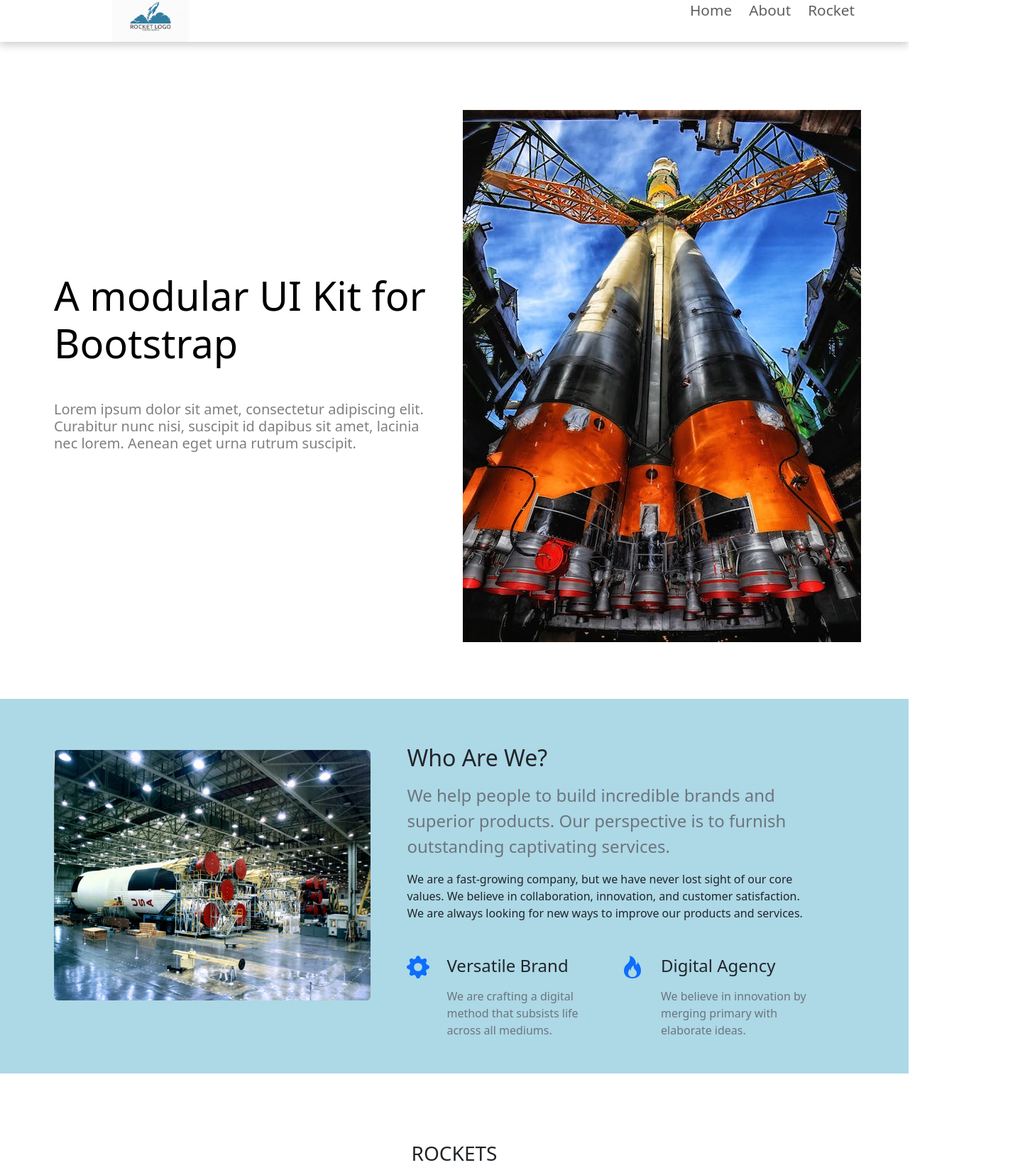
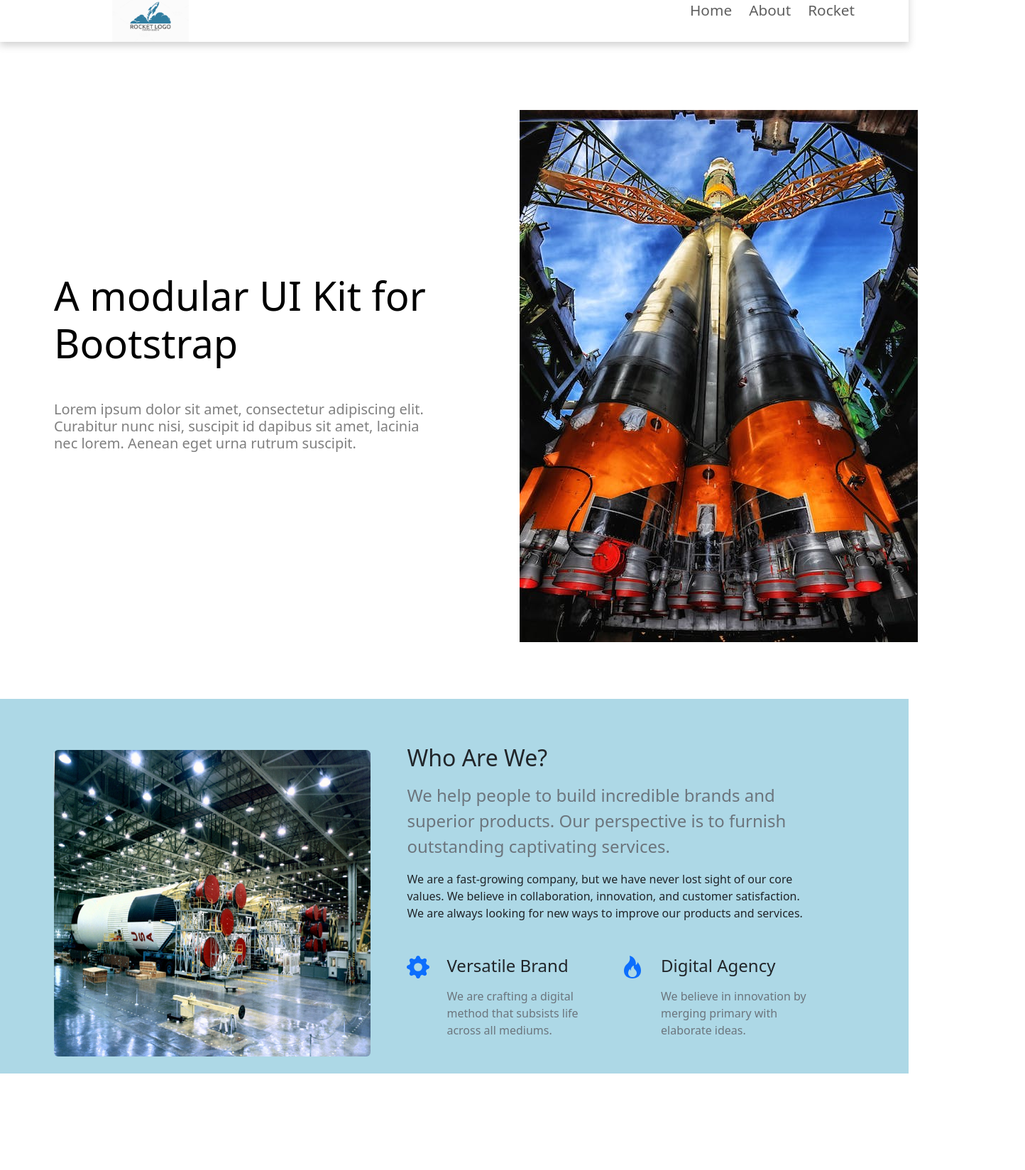
Before and after one commit to Nasa-ria/Nasaria-Mumuni-Frontend-Developer, a React (Create React App) app in the folder ui/: page / in a window 1280 px wide. Shown: the part 21-1670 px from the top of the page at 71% size, 1444 px wide, since content can reach past the window. Built offline with nearby package versions, Linux system fonts and the light colour scheme; no server answers.

Commit message:
media query for all screen sizes to improve reponsiveness

```diff
--- a/ui/src/components/Home.jsx
+++ b/ui/src/components/Home.jsx
@@ -14,45 +14,45 @@ function Home() {
 
 
       {/* banner */}
-     <section className=" mt-5 " >
-        <div className="container pb-5">
-          <div className="row py-5 align-items-center ">
+     <section className="   mt-5 " >
+        <div className=" banner container pb-5">
+          <div className=" bannerbody row py-5 align-items-center ">
             <div className="col-lg-6 ">
               <h5 className="display-4 mb-4 font-weight-bold text-black">A modular UI Kit for Bootstrap</h5>
-              <p className="h5 aa mb-4 pb-3 text-black-50 mt-5">Lorem ipsum dolor sit amet, consectetur adipiscing elit. Curabitur nunc nisi, suscipit id dapibus sit amet, lacinia nec lorem. Aenean eget urna rutrum suscipit.</p>
+              <p className=" bannertext h5 aa mb-4 pb-3 text-black-50 mt-5">Lorem ipsum dolor sit amet, consectetur adipiscing elit. Curabitur nunc nisi, suscipit id dapibus sit amet, lacinia nec lorem. Aenean eget urna rutrum suscipit.</p>
               {/* <h3 className="text-black mb-6">5.20$</h3> */}
 
             </div>
-            <div className="col-6 .col-sm-4.col-lg-8text-lg-rigt text-center mt-5 mt-lg-0">
-              <div className="banner-phoneimage"> <img src={rocket} /> </div>
+            <div className=" imgb col-6 .col-sm-4.col-lg-8text-lg-rigt text-center mt-5 mt-lg-0">
+              <div className="banner-phoneimage "> <img src={rocket} /> </div>
             </div>
           </div>
        </div>
       </section>
 
       {/* About us section */}
-      <div style={{width:"100%", backgroundColor:"lightblue",height:"33em"}}>
-      <section className=""  id="about">
-        <div className=" container ">
+      <div className="about"style={{width:"100%", backgroundColor:"lightblue",height:"33em"}}>
+      <section className="about"  id="about">
+        <div className=" container aboutcontainer ">
           <div className="row gy-3 w-100 pt-5">
             <div className="col-12 col-lg-6 col-xl-5  my-4">
-              <img className="img-fluid rounded" loading="lazy" src={aboutimg} style={{ width: "77em" }} alt="About 1" />
+              <img className="img-fluid rounded abtimg" loading="lazy" src={aboutimg} style={{ width: "77em" }} alt="About 1" />
             </div>
             <div className="col-12 col-lg-6 col-xl-7">
               <div className="row justify-content-xl-center">
                 <div className="col-12 col-xl-11">
-                  <h2 className="mb-3">Who Are We?</h2>
+                  <h2 className="mb-3 textstart">Who Are We?</h2>
                   <p className="lead fs-4 text-secondary mb-3">We help people to build incredible brands and superior products. Our perspective is to furnish outstanding captivating services.</p>
-                  <p className="mb-5">We are a fast-growing company, but we have never lost sight of our core values. We believe in collaboration, innovation, and customer satisfaction. We are always looking for new ways to improve our products and services.</p>
+                  <p className="mb-5 ">We are a fast-growing company, but we have never lost sight of our core values. We believe in collaboration, innovation, and customer satisfaction. We are always looking for new ways to improve our products and services.</p>
                   <div className="row gy-4 gy-md-0 gx-xxl-5X">
-                    <div className="col-12 col-md-6">
+                    <div className="col-12 col-md-6 ">
                       <div className="d-flex">
                         <div className="me-4 text-primary">
                           <svg xmlns="http://www.w3.org/2000/svg" width="32" height="32" fill="currentColor" className="bi bi-gear-fill" viewBox="0 0 16 16">
                             <path d="M9.405 1.05c-.413-1.4-2.397-1.4-2.81 0l-.1.34a1.464 1.464 0 0 1-2.105.872l-.31-.17c-1.283-.698-2.686.705-1.987 1.987l.169.311c.446.82.023 1.841-.872 2.105l-.34.1c-1.4.413-1.4 2.397 0 2.81l.34.1a1.464 1.464 0 0 1 .872 2.105l-.17.31c-.698 1.283.705 2.686 1.987 1.987l.311-.169a1.464 1.464 0 0 1 2.105.872l.1.34c.413 1.4 2.397 1.4 2.81 0l.1-.34a1.464 1.464 0 0 1 2.105-.872l.31.17c1.283.698 2.686-.705 1.987-1.987l-.169-.311a1.464 1.464 0 0 1 .872-2.105l.34-.1c1.4-.413 1.4-2.397 0-2.81l-.34-.1a1.464 1.464 0 0 1-.872-2.105l.17-.31c.698-1.283-.705-2.686-1.987-1.987l-.311.169a1.464 1.464 0 0 1-2.105-.872l-.1-.34zM8 10.93a2.929 2.929 0 1 1 0-5.86 2.929 2.929 0 0 1 0 5.858z" />
                           </svg>
                         </div>
-                        <div>
+                        <div className="abtV">
                           <h2 className="h4 mb-3">Versatile Brand</h2>
                           <p className="text-secondary mb-0">We are crafting a digital method that subsists life across all mediums.</p>
                         </div>
@@ -81,7 +81,7 @@ function Home() {
         </div>
 
       {/* rocket lit */}
-      <section className=" mt-5 " >
+      <section className=" rocketlist mt-5 " >
         <div className="container pb-5">
         <RocketList />
        </div>
--- a/ui/src/components/RocketCard.jsx
+++ b/ui/src/components/RocketCard.jsx
@@ -22,7 +22,7 @@ function RocketCard(props) {
 
     return (
         <>
-         <Col xs={12} lg={4} className="pb-2">
+         <Col xs={12} lg={4} className=" rocketlist pb-2">
 
          <Card >
       <Card.Body>
--- a/ui/src/components/RocketList.jsx
+++ b/ui/src/components/RocketList.jsx
@@ -90,9 +90,9 @@ function RocketList() {
     <>
       {/* search */}
       <Row>
-        <Col>
-        <h3 className="text-center mt-5" id="rocket">ROCKETS</h3>
-          <InputGroup className="mb-3">
+        <Col className="rockettitle">
+        <h3 className=" text-center mt-5" id="rocket">ROCKETS</h3>
+          <InputGroup className="search mb-3">
             <Form.Control
               placeholder="search by name,country or company"
               value={searchQuery} onChange={(e) => setSearchQuery(e.target.value)}
--- a/ui/src/components/Style.css
+++ b/ui/src/components/Style.css
@@ -74,10 +74,7 @@
     display: flex;
 
 }
-/* .logo{
-    order: 1;
-    /* font-size: 2.3rem; */
-/* } */
+
 .menu-items li{
     list-style: none;
     margin-left: 1.5rem;
@@ -165,6 +162,7 @@
         margin-bottom: 1.8rem;
         font-size: 1.1rem;
         font-weight: 500;
+        margin-right: 30px;
     }
     .logo{
         position: absolute;
@@ -189,17 +187,105 @@
     .navbar-container input[type="checkbox"]:checked ~ .logo{
         display: none;
     }
+
+}
+/* small screen mobile*/
+@media only screen and (min-width:320px){
+    /* *{} */
+
+    .bannerbody{
+    display: flex;
+    flex-direction: column;
+    flex-wrap: wrap;
+    }
+   .imgb{
+    width: 19em;
+    overflow-x: hidden;
+   margin-left: -12px;
+}
+.rockettitle{
+    margin-top:65em ;
+}
+.abtimg{
+    height: 27em;
+}
+}
+@media only screen and (min-width:375px){
+    .imgb{
+        width: 23em;
+        overflow-x: hidden;
+       margin-left: -12px;
+    }
 }
 
+@media only screen and (min-width:375px){
+    .imgb{
+        width: 24em;
+        overflow-x: hidden;
+       margin-left: -12px;
+    }
+}
 
+.rockettitle{
+    margin-top:36em ;
+}
 
-/*  small device(portrait tablet and large phones  600px and up */
-@media only screen and (min-width:600px) and (max-width:768px){
+@media only screen and (min-width:768px){
+    .navbar-container input[type="checkbox"]:checked ~ .logo{
+        display: none;
+    }
+    .imgb{
+        width: 54em;
+        overflow-x: hidden;
+       margin-left: -60px;
+    }
+}
 
+@media only screen and (min-width:104px){
+    .bannerbody{
+        display: flex;
+        flex-wrap: nowrap;
+        flex-direction: row;
+      /* margin-left: 20em; */
+    }
+    .imgb{
+        /* width: 54em; */
+        /* overflow-x: hidden; */
+       /* margin-left: 39em; */
+       margin-top: 7em;
+    }
+    .rockettitle{
+        margin-top:3em ;
+        margin-left: 3em;
+    }
+   .abtout{
+    margin-bottom: 8em;
+   }
+}
+@media only screen and (min-width:1440px){
+
+    .imgb{
+        width: 32em;
+        overflow-x: hidden;
+       margin-left: 9em;
+       /* margin-top: 7em; */
+    }
+
+    .search{
+        width: 60em;
+    }
+    @media only screen and (min-width:12560px){
+
+        .imgb{
+            width: 32em;
+            overflow-x: hidden;
+           margin-left: 9em;
+           /* margin-top: 7em; */
+        }
+        /* .navbar{
+            width: 100%; */
+
+        /* } */
+    }
 
 }
-/* Medium  device(landscape and tablet, 768px and up */
-@media only screen and (min-width:768px)and (max-width:992px){
-}
-@media only screen and (min-width:992px){
-}
```
